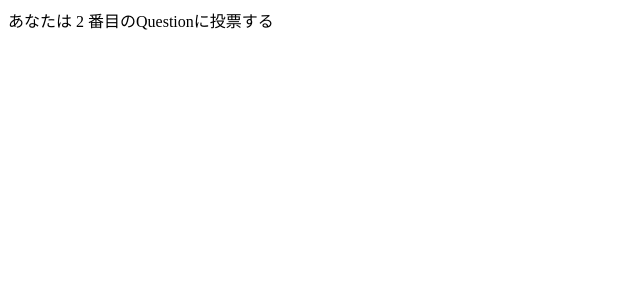
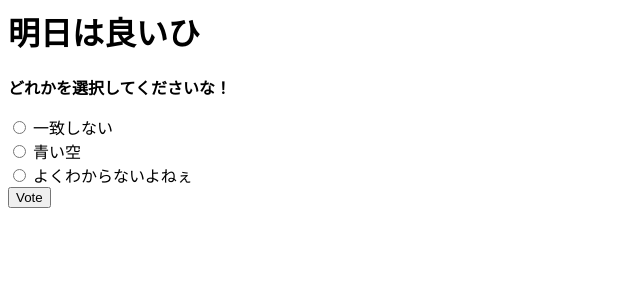
Before and after one commit to toshift/polls, a Django app: page /polls/2/vote/ in a window 1280 px wide. Shown: the top 300 px of the page, without its empty margins (0-640 px from the left). Run offline with Django 3.2, Linux system fonts and the light colour scheme; data comes from the database, SQL or seed files in the repository.

Commit message:
投票の仕組みを追加（バグ有り）

```diff
--- a/tutorial/polls/templates/polls/detail.html
+++ b/tutorial/polls/templates/polls/detail.html
@@ -1,6 +1,12 @@
 <h1>{{ question.question_text }}</h1>
-<ul>
+{% if error_message %}<p><strong>{{ error_message }}</strong></p>
+{% endif %}
+
+<form action="{% url 'polls:vote' question.id %} method="post">
+{% csrf_token %}
 {% for choice in question.choice_set.all %}
-  <li>{{ choice.choice_text }}</li>
+  <input type="radio" name="choice" id="choice{{ forloop.counter }}" value="{{ choice.id }}"  />
+  <label for="choice{{ forloop.counter }}">{{ choice.choice_text}}</label><br />
 {% endfor %}
-</ul>
+<input type="submit" value="Vote" />
+</form>
--- a/tutorial/polls/urls.py
+++ b/tutorial/polls/urls.py
@@ -7,7 +7,7 @@ urlpatterns = [
     # ex: /polls/
     url(r'^$', views.index, name='index'),
     # ex: /polls/5/
-    url(r'^superfly/(?P<question_id>[0-9]+)/$', views.detail, name='detail'),
+    url(r'^(?P<question_id>[0-9]+)/$', views.detail, name='detail'),
     # ex: /polls/5/results/
     url(r'^(?P<question_id>[0-9]+)/results/$', views.results, name='results'),
     # ex: /polls/5/vote/
--- a/tutorial/polls/views.py
+++ b/tutorial/polls/views.py
@@ -1,8 +1,9 @@
 from django.shortcuts import render,get_object_or_404
-from django.http import HttpResponse,Http404
+from django.http import HttpResponseRedirect, HttpResponse
 from django.template import loader
+from django.urls import reverse
 
-from .models import Question
+from .models import Choice, Question
 
 def index(request):
     latest_question_list = Question.objects.order_by('-pub_date')[:5]
@@ -16,8 +17,21 @@ def detail(request, question_id):
     return render(request,'polls/detail.html' ,{ 'question':question })
 
 def results(request, question_id):
-    response = "あなたは %s 番のQuestionの結果を見てる"
-    return HttpResponse(response % question_id)
+    question = get_object_or_404(Question, pk=question_id)
+    return render(request, 'polls/results.html', {'question':question})
+
 
 def vote(request, question_id):
-    return HttpResponse("あなたは %s 番目のQuestionに投票する" % question_id)
+    question = get_object_or_404(Question, pk=question_id)
+    try:
+        selected_choice = question.choice_set.get(pk=request.POST['choice'])
+    except (KeyError, Choice.DoesNotExist):
+        # Redisplay the question voting form.
+        return render(request, 'polls/detail.html', {
+            'question': question,
+            'error_message': "どれかを選択してくださいな！",
+            })
+    else:
+        selected_choice.votes += 1
+        selected_choice.save()
+        return HttpResponseRedirect(reverse('polls:results', args=(question.id,)))
```
Also changed, not shown: tutorial/polls/templates/polls/results.html (added, +9 -0 lines).
